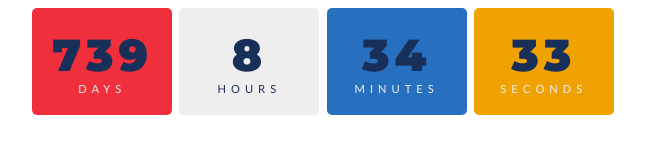
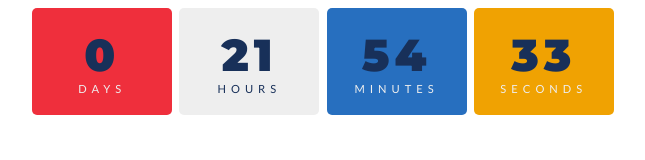
Before and after one commit to MegLiu1215/notion, a plain HTML site: page index.html in a window 1280 px wide. Shown: the whole page, without its empty margins (317-962 px from the left). Drawn offline with Linux system fonts and the light colour scheme.

Commit message:
Update index.html

```diff
--- a/index.html
+++ b/index.html
@@ -103,7 +103,7 @@ body{
 </body>
 <script>
     const year = new Date().getFullYear();
-const myDate = new Date('Oct 15, 2024 00:00:00');
+const myDate = new Date('Oct 7, 2022 13:20:00');
 console.log(myDate);
 
 // countdown
```
